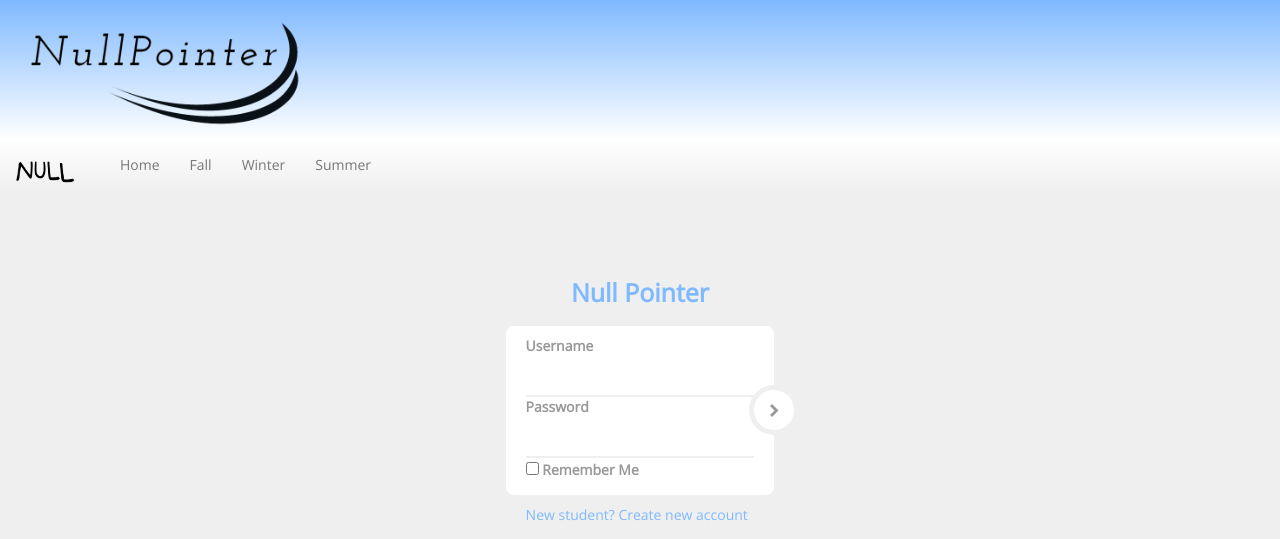
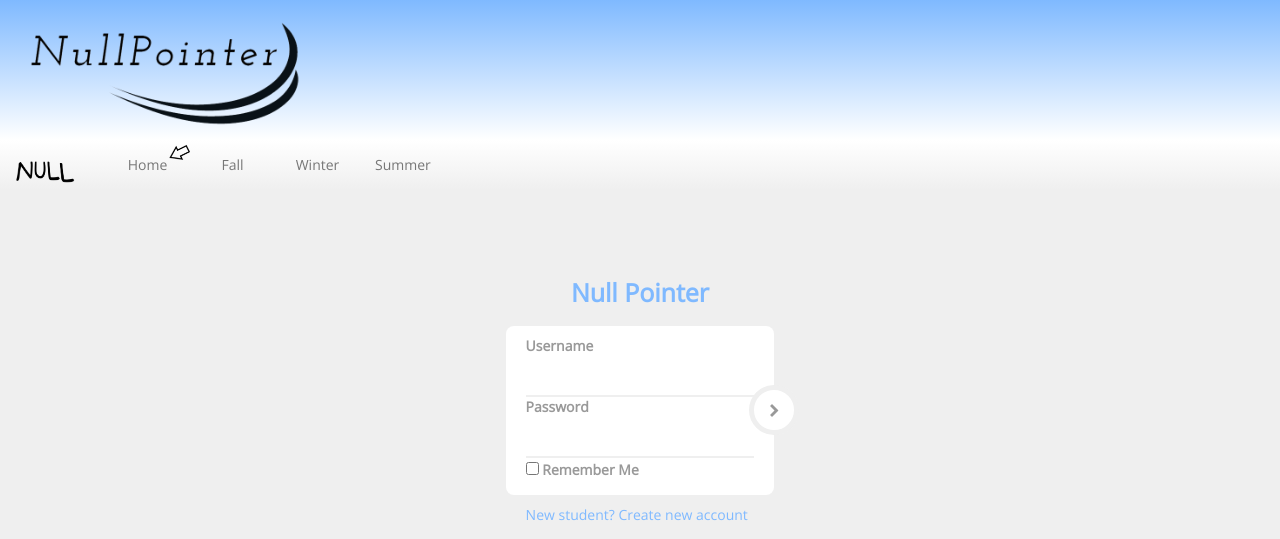
Before and after one commit to ddayguerrero/infamous-course-scheduler, a Flask app: page / in a window 1280 px wide. Shown: the top 539 px of the page. Run offline with Flask 2, Linux system fonts and the light colour scheme; some libraries are stand-ins or nearby versions.

Commit message:
Fixed active and hovering arrows in the navbar

```diff
--- a/app/static/css/base.css
+++ b/app/static/css/base.css
@@ -17,6 +17,8 @@ body{
 }
 
 .navlink{
+	width: 85px;
+	text-align: center;
 }
 
 #active{
@@ -24,10 +26,6 @@ body{
 	background-size: 25%;
 	background-repeat: no-repeat;
 	background-position: right top;
-}
-
-#homeLink{
-	width:85px;
 }
 
 #logo{
--- a/app/static/js/app.js
+++ b/app/static/js/app.js
@@ -225,10 +225,12 @@ $( document ).ready(function() {
     }
 });
 
-  function hoverInLogo(){
-    document.getElementById("nav-logo").src="../../static/images/NullPointer-noarrow.png";
-  }
+function hoverInLogo(hoveredOver){
+	document.getElementById("active").id="oldActive";
+	hoveredOver.id="active";
+}
 
-  function hoverOutLogo(){
-    document.getElementById("nav-logo").src="../../static/images/NullPointer.png";
-  }
+function hoverOutLogo(hoveredOver){
+	document.getElementById("oldActive").id="active";
+	hoveredOver.removeAttribute("id");
+}
--- a/app/templates/base.html
+++ b/app/templates/base.html
@@ -32,16 +32,16 @@
 		    {% set active_page = active_page|default("home") -%}
 		    <ul class="nav navbar-nav">
 		    	<li>
-		      		<a id="home" {% if active_page == "home" %} id="active" {% endif %} class="navlink" href="{{ url_for('auth.home') }}">Home</a>
+		      		<a {% if active_page == "home" %} id="active" {% endif %} class="navlink" onmouseover="hoverInLogo(this)" onmouseleave="hoverOutLogo(this)" href="{{ url_for('auth.home') }}">Home</a>
 		    	</li>
 				<li>
-					<a id="fall" {% if active_page == "fall" %} id="active" {% endif %} class="navlink" href="{{ url_for('auth.fall') }}">Fall</a>
+					<a {% if active_page == "fall" or active_page == "change_fall"%} id="active" {% endif %} class="navlink" onmouseover="hoverInLogo(this)" onmouseleave="hoverOutLogo(this)" href="{{ url_for('auth.fall') }}">Fall</a>
 				</li>
 				<li>
-					<a id="winter" {% if active_page == "winter" %} id="active" {% endif %} class="navlink" href="{{ url_for('auth.winter') }}">Winter</a>
+					<a {% if active_page == "winter" or active_page == "change_winter"%} id="active" {% endif %} class="navlink" onmouseover="hoverInLogo(this)" onmouseleave="hoverOutLogo(this)" href="{{ url_for('auth.winter') }}">Winter</a>
 				</li>
 				<li>
-					<a id="summer" {% if active_page == "summer" %} id="active" {% endif %} class="navlink" href="{{ url_for('auth.summer') }}">Summer</a>
+					<a {% if active_page == "summer" or active_page == "change_summer"%} id="active" {% endif %} class="navlink" onmouseover="hoverInLogo(this)" onmouseleave="hoverOutLogo(this)" href="{{ url_for('auth.summer') }}">Summer</a>
 				</li>
 		    </ul>
 		    <ul class="nav navbar-nav navbar-right">
```
